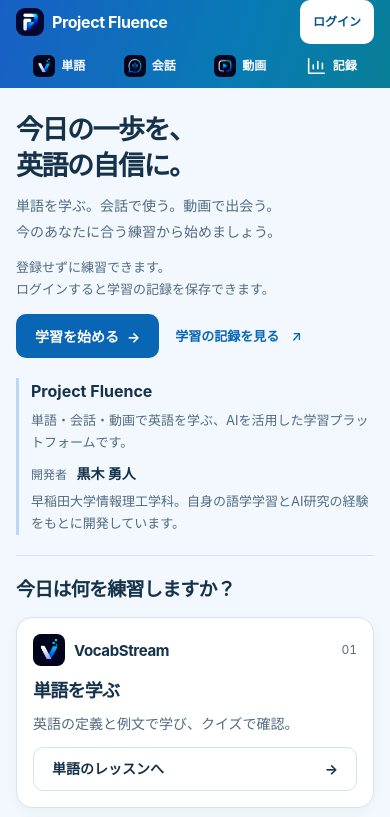
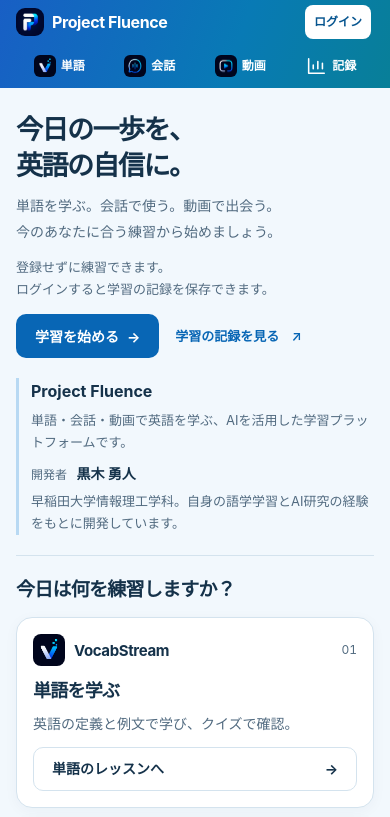
Before and after one commit to dronerd/projectfluence, a Next.js app: page / in a window 390 px wide. Shown: the top 817 px of the page. Built offline with nearby package versions, Linux system fonts and the light colour scheme; no server answers.

Commit message:
fix: remove page edge outlines and compact banner controls

```diff
--- a/app/components/AppHeader.tsx
+++ b/app/components/AppHeader.tsx
@@ -25,12 +25,12 @@ export default function AppHeader() {
         {appKeys.map((app) => {
           const item = learningApps[app];
           return <Link key={app} href={item.href} aria-label={`${item.purpose} · ${item.name}`} aria-current={currentApp === app ? "page" : undefined}>
-            <Image className="pf-nav-logo" src={item.image} alt="" width={24} height={24} /><span className="pf-nav-full">{item.purpose}</span><span className="pf-nav-short">{item.short}</span>
+            <span className="pf-nav-label"><Image className="pf-nav-logo" src={item.image} alt="" width={24} height={24} /><span className="pf-nav-full">{item.purpose}</span><span className="pf-nav-short">{item.short}</span></span>
           </Link>;
         })}
         <Link href="/analytics" aria-label="学習の記録" aria-current={pathname.startsWith("/analytics") ? "page" : undefined}>
-          <svg viewBox="0 0 24 24" fill="none" stroke="currentColor" strokeWidth="1.7" strokeLinecap="round" strokeLinejoin="round" aria-hidden="true"><path d="M4 4v16h17M9 15v-4M14 15V7M19 15v-6" /></svg>
-          <span className="pf-nav-full">学習の記録</span><span className="pf-nav-short">記録</span>
+          <span className="pf-nav-label"><svg viewBox="0 0 24 24" fill="none" stroke="currentColor" strokeWidth="1.7" strokeLinecap="round" strokeLinejoin="round" aria-hidden="true"><path d="M4 4v16h17M9 15v-4M14 15V7M19 15v-6" /></svg>
+          <span className="pf-nav-full">学習の記録</span><span className="pf-nav-short">記録</span></span>
         </Link>
       </nav>
       <div className="pf-header-account"><AuthButton compact userMenu /></div>
--- a/app/globals.css
+++ b/app/globals.css
@@ -36,6 +36,8 @@ img, svg { flex-shrink: 0; }
 :where(h1,h2,h3,h4,p) { overflow-wrap: anywhere; }
 :where(h1,h2,h3) { text-wrap: balance; }
 :where(a,button,input,textarea,select,summary,[tabindex]):focus-visible { outline: 3px solid var(--pf-focus) !important; outline-offset: 3px; }
+/* The skip-link destination receives focus without outlining the entire page. */
+#main-content:focus-visible { outline: none !important; }
 ::selection { background: #c7e8ff; color: var(--pf-text); }
 .pf-page { width: min(100% - 48px, 1160px); margin: 0 auto; padding: 36px 0 max(56px, env(safe-area-inset-bottom)); }
 .pf-panel { background: var(--pf-surface); border: 1px solid var(--pf-border); border-radius: var(--pf-radius); box-shadow: var(--pf-shadow); }
@@ -59,17 +61,26 @@ img, svg { flex-shrink: 0; }
 .pf-brand img { border-radius: 9px; }
 .pf-current-app { display: none; color: #fff; text-decoration: none; }
 .pf-nav { display: flex; justify-content: center; align-items: center; gap: 6px; }
-.pf-nav a { display: flex; align-items: center; justify-content: center; gap: 7px; min-height: 44px; padding: 9px 12px; border-radius: 9px; color: #fff; font-size: 13px; font-weight: 650; white-space: nowrap; text-decoration: none; }
+.pf-nav a { display: flex; align-items: center; justify-content: center; min-height: 44px; padding: 0 4px; border-radius: 9px; color: #fff; font-size: 13px; font-weight: 650; white-space: nowrap; text-decoration: none; }
+.pf-nav-label { display: inline-flex; align-items: center; justify-content: center; gap: 7px; padding: 5px 8px; border-radius: 8px; transition: background .15s; }
 .pf-current-app .pf-app-brand { color: inherit; }
 .pf-nav-logo { border-radius: 6px; }
-.pf-nav a:hover { background: var(--pf-primary-soft); color: var(--pf-primary-hover); }
-.pf-nav a[aria-current="page"] { background: #fff; color: var(--pf-primary-hover); }
+.pf-nav a:hover, .pf-nav a[aria-current="page"] { color: var(--pf-primary-hover); }
+.pf-nav a:hover .pf-nav-label { background: var(--pf-primary-soft); }
+.pf-nav a[aria-current="page"] .pf-nav-label { background: #fff; }
 .pf-nav svg { width: 22px; height: 22px; }
 .pf-nav-short { display: none; }
 .pf-header-account { justify-self: end; }
-.pf-header-account > button { background: #fff; border-color: transparent; color: var(--pf-primary-hover); }
-.pf-header-account > button:hover:not(:disabled) { background: #e8f4ff; }
+.pf-header-account > button, .pf-header-account > div > button { position: relative; isolation: isolate; background: transparent; border: 0; color: var(--pf-primary-hover); }
+/* Keep the full tap target while insetting the visible account surface. */
+.pf-header-account > button::before, .pf-header-account > div > button::before { content: ""; position: absolute; z-index: -1; inset: 5px 3px; border-radius: 8px; background: #fff; transition: background .15s; }
+.pf-header-account > button:hover:not(:disabled), .pf-header-account > div > button:hover:not(:disabled) { background: transparent; }
+.pf-header-account > button:hover:not(:disabled)::before, .pf-header-account > div > button:hover:not(:disabled)::before, .pf-header-account > div > button[aria-expanded="true"]::before { background: var(--pf-primary-soft); }
+.pf-header-account > div > button { padding: 0; border-radius: 50%; }
+.pf-header-account > div > button::before { inset: 5px; border-radius: 50%; }
+.pf-header-account > div > button svg { width: 20px; height: 20px; }
 .pf-header-branding a:focus-visible, .pf-nav a:focus-visible, .pf-header-account > button:focus-visible, .pf-header-account > div > button:focus-visible { outline-color: #fff !important; }
+.pf-nav a:focus-visible, .pf-header-account > button:focus-visible, .pf-header-account > div > button:focus-visible { outline-offset: -3px; }
 .pf-modal { border: 1px solid var(--pf-border); border-radius: 18px; width: min(440px, calc(100% - 32px)); max-height: calc(100dvh - 32px); padding: 24px; color: var(--pf-text); background: #fff; box-shadow: 0 24px 80px #101b3540; overflow-y: auto; }
 .pf-modal::backdrop { background: rgb(13 22 43 / 48%); }
 .pf-footer { display: flex; flex-wrap: wrap; justify-content: space-between; align-items: center; gap: 16px; padding: 26px 0; margin-top: 36px; border-top: 1px solid var(--pf-border); color: var(--pf-muted); font-size: 12px; }
@@ -78,7 +89,7 @@ img, svg { flex-shrink: 0; }
   :root { --pf-header-height: 64px; }
   .pf-header-inner { padding-inline: 20px; gap: 16px; }
   .pf-nav { gap: 2px; }
-  .pf-nav a { padding-inline: 10px; }
+  .pf-nav a { padding-inline: 2px; }
 }
 @media (max-width: 899px) {
   :root { --pf-header-height: 88px; }
@@ -94,7 +105,8 @@ img, svg { flex-shrink: 0; }
   .pf-header-account { grid-column: 2; grid-row: 1; }
   .pf-header-account > button { padding: 8px 12px; font-size: 12px; }
   .pf-nav { grid-column: 1 / -1; grid-row: 2; align-self: stretch; display: grid; grid-template-columns: repeat(4, minmax(0,1fr)); gap: 4px; padding-bottom: 0; }
-  .pf-nav a { font-size: 12px; padding: 8px 4px; gap: 6px; min-width: 0; }
+  .pf-nav a { font-size: 12px; padding: 0; min-width: 0; }
+  .pf-nav-label { gap: 5px; padding: 4px 6px; }
 }
 @media (max-width: 759px) {
   .pf-header-inner { padding-inline: 16px; }
```
Also changed, not shown: 6 other files (tests, documents, lock files or other folders).
